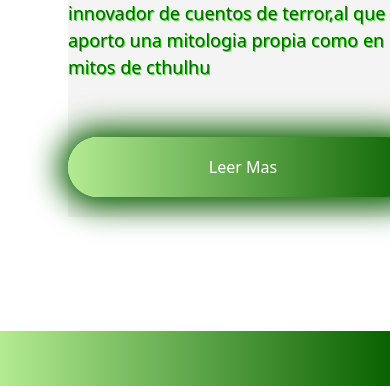
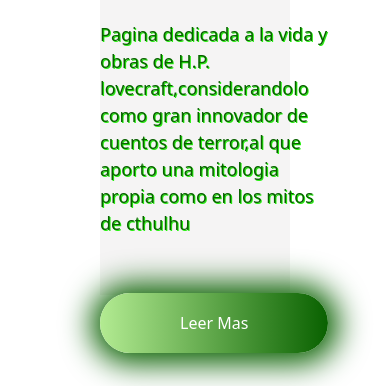
Before and after one commit to luis-lucif/proyectofinal, a website: page index.html in a window 390 px wide. Shown: the part 365-751 px from the top of the page. Drawn offline with nearby package versions, Linux system fonts and the light colour scheme.

Commit message:
proyectofinaljueves

```diff
--- a/scss/style.scss
+++ b/scss/style.scss
@@ -130,12 +130,7 @@
         .container__cover .text__index{
             margin: auto;
         }
-        .cover{
-            width:350px;
-        }
-        .container__cover{
-            margin: -2em;
-        }
+
     }
 
     /* index */
```
Also changed, not shown: css/main.css.
